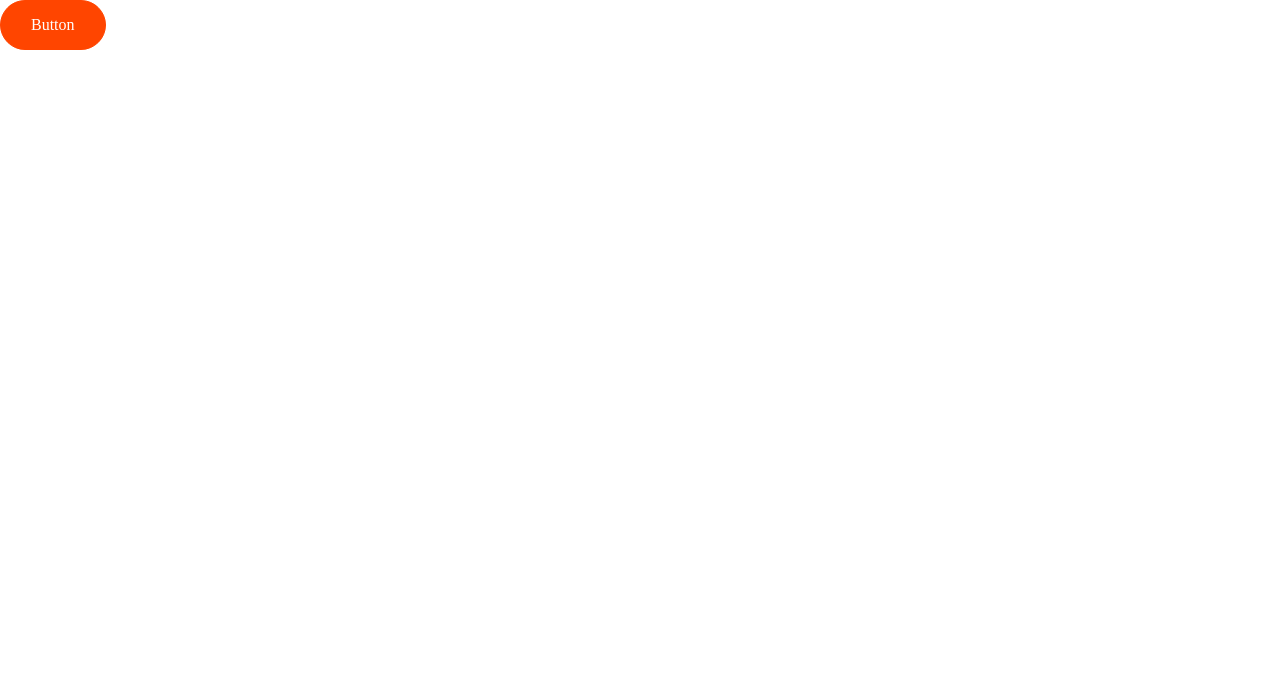
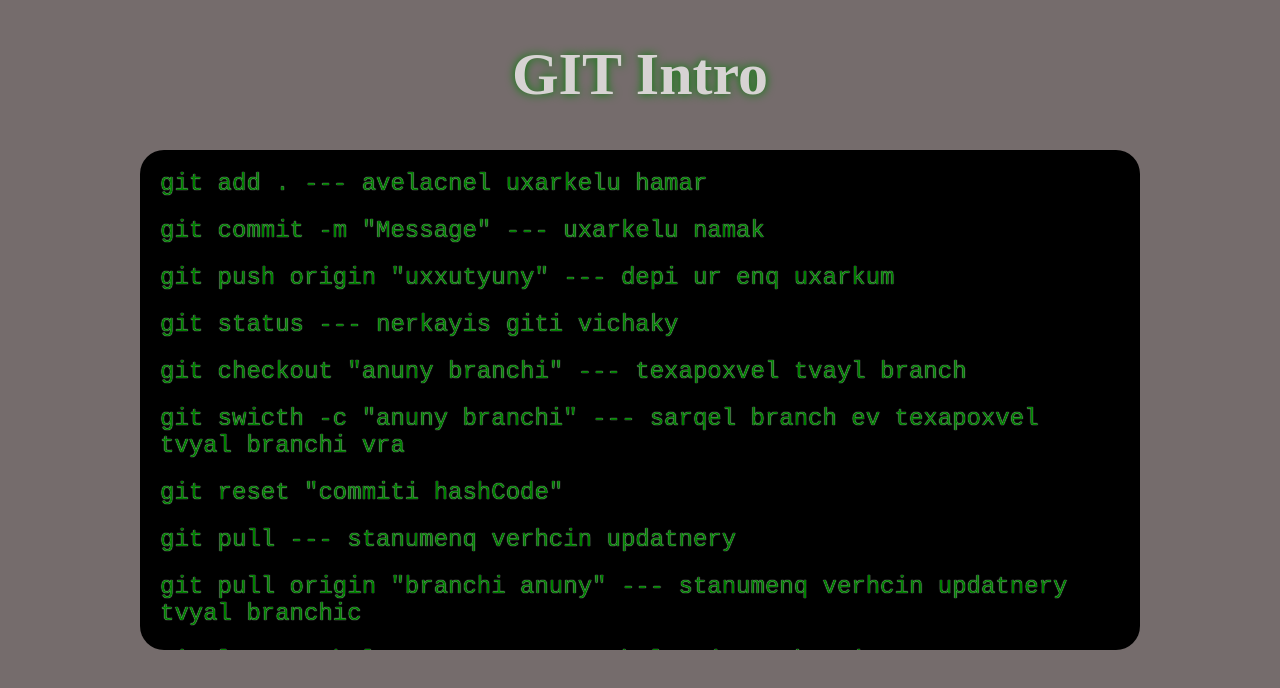
Before and after one commit to VaheM27/react_ujexner, a React (Create React App) app: page / in a window 1280 px wide. Shown: the top 688 px of the page. Built offline with nearby package versions, Linux system fonts and the light colour scheme.

Commit message:
git intro

```diff
--- /dev/null
+++ b/src/Lesson5/App.css
@@ -0,0 +1,56 @@
+* {
+  margin: 0;
+  padding: 0;
+  box-sizing: border-box;
+}
+
+a {
+  text-decoration: none;
+}
+
+ul,
+ol {
+  list-style: none;
+}
+
+div {
+  width: 100vw;
+  height: 100vh;
+  background-color: rgb(117, 108, 108);
+}
+
+code {
+  background: black;
+  color: green;
+  max-width: 1000px;
+  width: 100%;
+  height: 500px;
+  overflow-y: scroll;
+  margin: auto;
+  position: absolute;
+  top: 50%;
+  left: 50%;
+  transform: translate(-50%, -50%);
+  padding: 20px;
+  border-radius: 24px;
+  font-size: 24px;
+}
+
+h1 {
+  text-align: center;
+  color: #d7d3d3;
+  font-size: 60px;
+  text-shadow: 0 0 10px green;
+  padding-top: 40px;
+}
+
+ul {
+  list-style: none;
+  display: flex;
+  flex-direction: column;
+  row-gap: 20px;
+}
+
+li {
+  text-shadow: 0 0 1px #fff;
+}
--- /dev/null
+++ b/src/Lesson5/App.jsx
@@ -0,0 +1,39 @@
+import React from "react";
+import "./App.css"
+
+export default function App() {
+  return (
+    <div>
+      <h1>GIT Intro</h1>
+      <code>
+        <ul>
+          <li>git add . --- avelacnel uxarkelu hamar</li>
+          <li>git commit -m "Message" --- uxarkelu namak</li>
+          <li>git push origin "uxxutyuny" --- depi ur enq uxarkum</li>
+          <li>git status --- nerkayis giti vichaky</li>
+          <li>git checkout "anuny branchi" --- texapoxvel tvayl branch</li>
+          <li>
+            git swicth -c "anuny branchi" --- sarqel branch ev texapoxvel tvyal
+            branchi vra
+          </li>
+          <li>git reset "commiti hashCode"</li>
+          <li>git pull --- stanumenq verhcin updatnery</li>
+          <li>
+            git pull origin "branchi anuny" --- stanumenq verhcin updatnery
+            tvyal branchic
+          </li>
+          <li>git log --- bolor popoxutyunery bolor jamanakneri yntacqum </li>
+          <li>
+            git clone "linky repoi" --- clonavorum enq tvyal uxx. projecty{" "}
+          </li>
+          <li>
+            git init --- avelacnuma git gaxapary dzer projecti mech, naev
+            stexcuma ".git" hidden foldery{" "}
+          </li>
+          <li>git config user.name "dzer githubi loginy"</li>
+          <li>git config user.email "dzer githubi email"</li>
+        </ul>
+      </code>
+    </div>
+  );
+}
--- a/src/index.js
+++ b/src/index.js
@@ -1,6 +1,6 @@
 import React from "react";
 import ReactDOM from "react-dom/client";
-import App from "./App";
+import App from "./Lesson5/App";
 
 const root = ReactDOM.createRoot(document.getElementById("root"));
 root.render(<App />);
```
